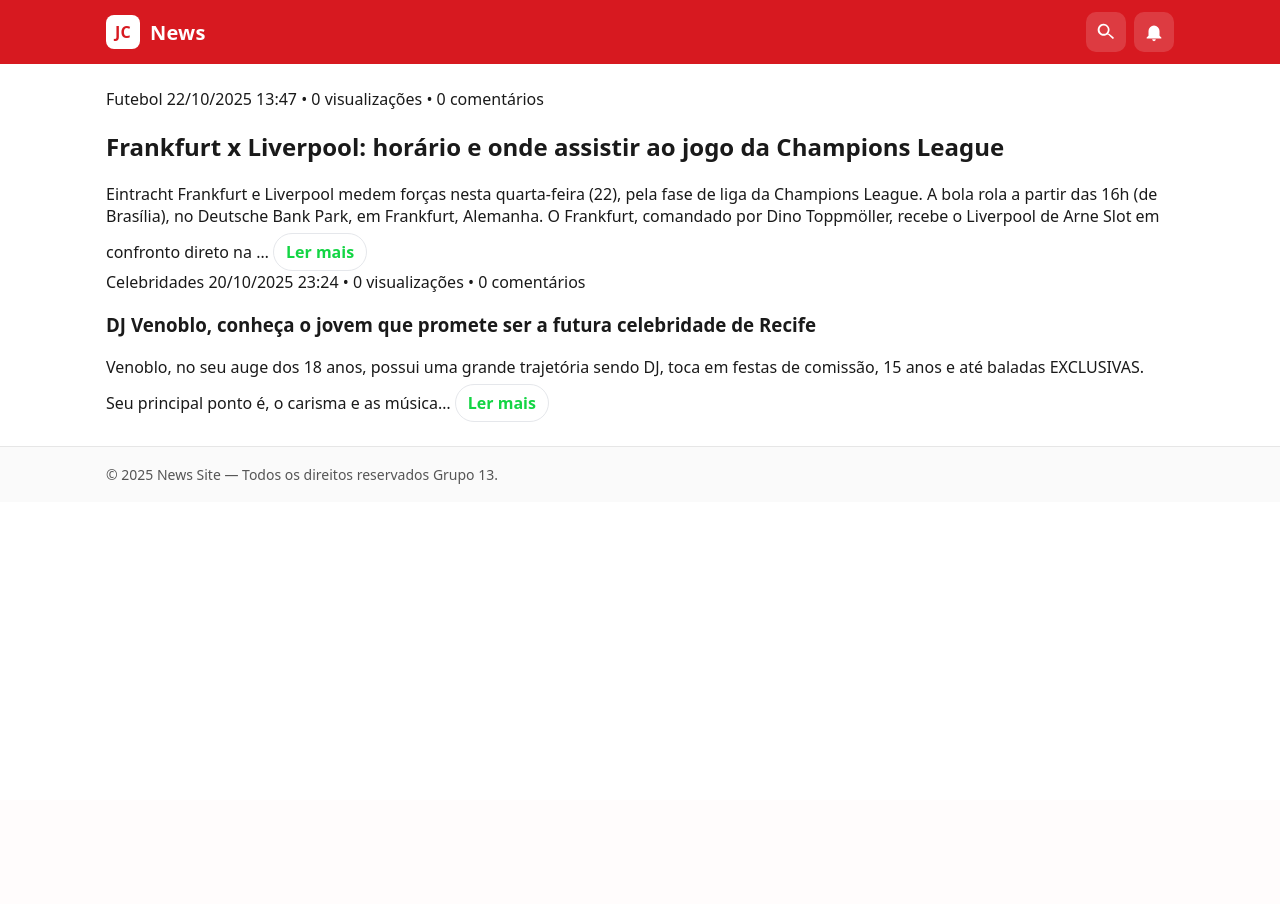
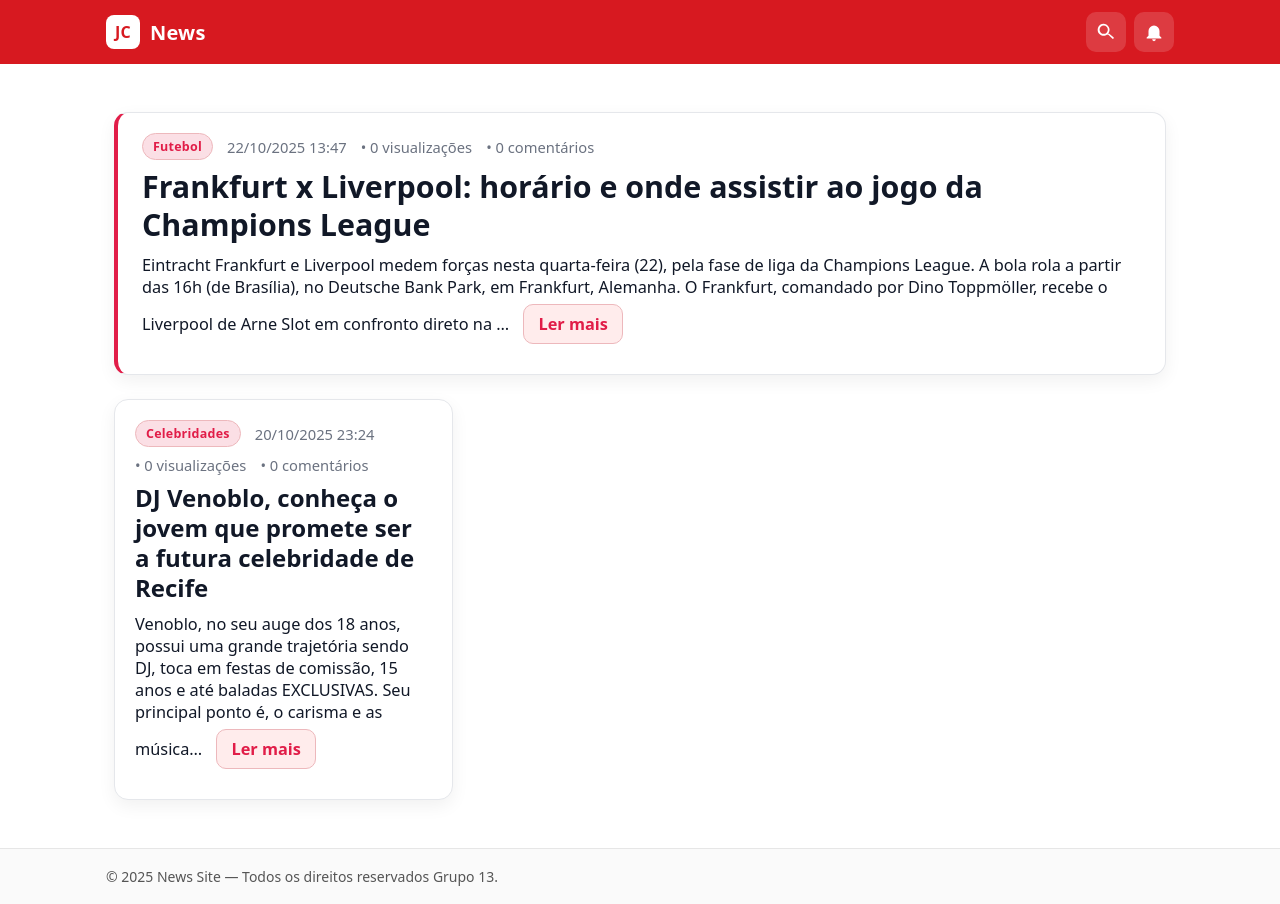
Before and after one commit to eduardohasantos/menjaro, a Django app: page / in a window 1280 px wide. Before the commit the page ends 484 px from the top, so only its background shows below. Run offline with Django 5.2, Linux system fonts and the light colour scheme; data comes from the database, SQL or seed files in the repository; data that the repository does not hold is empty.

Commit message:
Melhorando o front da home

```diff
--- a/project_jc/app1/static/app1/css/news.css
+++ b/project_jc/app1/static/app1/css/news.css
@@ -1,234 +1,279 @@
-/* =========================================
-   Página inicial de notícias (escopado)
-   ========================================= */
-.home-page{
-  /* Paleta e tokens locais */
-  --brand:#e21b2d;  /* vermelho do site */
-  --bg:#ffffff;
-  --card:#ffffff;
-  --text:#111827;
-  --muted:#6b7280;
-  --border:#e5e7eb;
-  --link:#0ea5e9;
-  --shadow:0 10px 25px rgba(0,0,0,.06);
-  --radius:16px;
+/* =======================================================
+   News Site · Lista e Grid de notícias
+   Escopo focado para não afetar o header/base
+   ======================================================= */
+
+/* ------------------ Tokens (CSS Variables) ------------------ */
+:root {
+  /* superfícies e tipografia (light) */
+  --news-bg: #ffffff;
+  --news-surface: #f8fafc;     /* slate-50 */
+  --news-card: #ffffff;
+  --news-text: #111827;        /* gray-900 */
+  --news-text-soft: #6b7280;   /* gray-500 */
+  --news-border: #e5e7eb;      /* gray-200 */
+
+  /* marca */
+  --news-primary: #e11d48;     /* rose-600: vermelho da marca */
+  --news-primary-strong: #be123c; /* rose-700 (hover) */
+
+  /* efeitos */
+  --news-radius-lg: 14px;
+  --news-radius-md: 10px;
+  --news-shadow: 0 6px 18px rgba(0,0,0,.06);
+  --news-shadow-hover: 0 10px 28px rgba(0,0,0,.12);
+
+  /* tipografia */
+  --news-title-weight: 800;
+  --news-ui-weight: 700;
+  --news-font-size: clamp(.98rem, 1.4vw, 1.02rem);
+  --news-h1-size: clamp(1.35rem, 2.4vw, 1.8rem);
+  --news-h2-size: clamp(1.3rem, 2.6vw, 1.9rem);
+  --news-h3-size: clamp(1.1rem, 2.2vw, 1.5rem);
+
+  /* espaçamentos */
+  --news-gap-sm: clamp(10px, 1.6vw, 14px);
+  --news-gap-md: clamp(12px, 2vw, 18px);
+  --news-gap-lg: clamp(16px, 2.4vw, 24px);
 }
 
-@media (prefers-color-scheme: dark){
-  .home-page{
-    --bg:#0b0c10;
-    --card:#0f1116;
-    --text:#e5e7eb;
-    --muted:#9ca3af;
-    --border:#1f2937;
-    --link:#38bdf8;
-    --shadow:0 10px 25px rgba(0,0,0,.35);
+@media (prefers-color-scheme: dark) {
+  :root {
+    --news-bg: #0b0f14;
+    --news-surface: #0f141b;
+    --news-card: #111827;        /* gray-900 */
+    --news-text: #e5e7eb;        /* gray-200 */
+    --news-text-soft: #9ca3af;   /* gray-400 */
+    --news-border: #1f2937;      /* gray-800 */
+    --news-shadow: 0 6px 18px rgba(0,0,0,.35);
+    --news-shadow-hover: 0 10px 30px rgba(0,0,0,.45);
   }
 }
 
-/* container visual só para a área principal da home */
-.home-page{
-  background: var(--bg);
-  border: 1px solid var(--border);
-  border-radius: var(--radius);
-  padding: clamp(16px,2.8vw,32px);
-  box-shadow: var(--shadow);
-  max-width: 1100px;
-  margin: clamp(12px,2vw,24px) auto;
+/* Respeita redução de movimento */
+@media (prefers-reduced-motion: reduce) {
+  * { animation: none !important; transition: none !important; }
 }
 
-/* Títulos globais da página */
-.home-page h1{
-  font-size: clamp(1.4rem, 2.5vw, 2.2rem);
-  margin: 0 0 .6em 0;
-  color: var(--text);
-  letter-spacing: -0.015em;
+/* ------------------ Escopo da página ------------------ */
+/* Usa o section.container desta view como raiz de escopo */
+section.container {
+  background: var(--news-bg);
+  padding: var(--news-gap-lg);
+  /* suaviza fontes */
+  -webkit-font-smoothing: antialiased;
+  -moz-osx-font-smoothing: grayscale;
 }
 
-/* ========= estados de busca ========= */
-.home-page h1 + ul{
-  list-style: none;
-  padding: 0;
-  margin: .5rem 0 0;
-}
-.home-page h1 + ul li{
-  background: var(--card);
-  border: 1px solid var(--border);
-  border-radius: 12px;
-  padding: .9rem 1rem;
-  box-shadow: var(--shadow);
-  margin-bottom: .75rem;
-}
-.home-page p{ color: var(--muted); }
-
-/* ========= cartão base de notícia ========= */
-.home-page .noticia{
-  background: var(--card);
-  border: 1px solid var(--border);
-  border-radius: 14px;
-  padding: clamp(12px,1.8vw,18px);
-  box-shadow: var(--shadow);
-  transition: transform .12s ease, box-shadow .12s ease, border-color .12s ease;
-}
-.home-page .noticia:hover{
-  transform: translateY(-2px);
-  box-shadow: 0 18px 36px rgba(0,0,0,.10);
-  border-color: color-mix(in oklab, var(--brand) 25%, var(--border));
+/* ------------------ Títulos & texto ------------------ */
+section.container h1 {
+  font-size: var(--news-h1-size);
+  font-weight: var(--news-title-weight);
+  color: var(--news-text);
+  margin: 8px 0 var(--news-gap-md);
 }
 
-/* Cabeçalho/meta da notícia */
-.home-page .noticia__cabecalho{
+section.container p {
+  color: var(--news-text-soft);
+  line-height: 1.6;
+}
+
+/* ------------------ Card de notícia ------------------ */
+.noticia {
+  background: var(--news-card);
+  border: 1px solid var(--news-border);
+  border-radius: var(--news-radius-lg);
+  padding: clamp(14px, 1.8vw, 20px);
+  box-shadow: var(--news-shadow);
+  transition: transform .18s ease, box-shadow .18s ease, border-color .18s ease;
+}
+
+.noticia:hover {
+  transform: translateY(-2px);
+  box-shadow: var(--news-shadow-hover);
+  /* fallback sem color-mix */
+  border-color: var(--news-primary);
+}
+
+@supports (color: color-mix(in oklab, white, black)) {
+  .noticia:hover {
+    border-color: color-mix(in oklab, var(--news-border) 65%, var(--news-primary));
+  }
+}
+
+/* Notícia principal (destaque) */
+.noticia--principal {
+  border-left: 4px solid var(--news-primary);
+  padding-left: clamp(16px, 2vw, 24px);
+  margin-bottom: var(--news-gap-lg);
+}
+
+/* ------------------ Cabeçalho da notícia ------------------ */
+.noticia__cabecalho {
   display: flex;
   flex-wrap: wrap;
-  gap: .5rem .8rem;
+  gap: 8px 14px;
   align-items: center;
-  color: var(--muted);
+  color: var(--news-text-soft);
   font-size: .92rem;
-  margin-bottom: .4rem;
+  margin-bottom: 8px;
 }
 
-.home-page .noticia__categoria{
-  display: inline-flex;
-  align-items: center;
-  gap: .4rem;
-  font-weight: 600;
-  color: #fff;
-  background: var(--brand);
-  padding: .25rem .6rem;
+.noticia__cabecalho time {
+  white-space: nowrap;
+}
+
+.noticia__categoria {
+  background: rgba(225, 29, 72, 0.08); /* leve wash do primário (fallback) */
+  color: var(--news-primary);
+  border: 1px solid rgba(225, 29, 72, 0.25);
+  padding: 4px 10px;
   border-radius: 999px;
+  font-weight: var(--news-ui-weight);
   font-size: .78rem;
   letter-spacing: .02em;
 }
 
-/* Títulos */
-.home-page .noticia__titulo{
-  color: var(--text);
-  margin: .2rem 0 .5rem;
-  line-height: 1.2;
-}
-
-/* Conteúdo (resumo) */
-.home-page .noticia__conteudo{
-  color: var(--text);
-  font-size: 1rem;
-  line-height: 1.65;
-}
-
-/* Ações (placeholder) */
-.home-page .noticia__acoes{
-  margin-top: .8rem;
-  display: flex;
-  gap: .6rem;
-}
-
-/* ========= destaque da notícia principal ========= */
-.home-page .noticia--principal{
-  padding: clamp(16px,3vw,28px);
-  border-width: 2px;
-  border-color: color-mix(in oklab, var(--brand) 25%, var(--border));
-  background:
-    linear-gradient(180deg, color-mix(in oklab, var(--brand) 6%, transparent), transparent 55%),
-    var(--card);
-}
-.home-page .noticia--principal .noticia__titulo{
-  font-size: clamp(1.4rem, 2.3vw, 2rem);
-  font-weight: 800;
-  letter-spacing: -0.02em;
-}
-.home-page .noticia--principal .noticia__conteudo{
-  font-size: clamp(1.02rem, 1.2vw, 1.125rem);
-}
-
-/* Barrinha decorativa abaixo do título da principal */
-.home-page .noticia--principal .noticia__titulo::after{
-  content:"";
-  display:block;
-  width: 72px;
-  height: 3px;
-  margin-top: 10px;
-  background: linear-gradient(90deg, var(--brand), transparent);
-  border-radius: 999px;
-}
-
-/* ========= grid das demais notícias ========= */
-.home-page .grid-noticias{
-  display: grid;
-  grid-template-columns: repeat(12, 1fr);
-  gap: clamp(12px, 2vw, 18px);
-  margin-top: clamp(14px, 2.2vw, 22px);
-}
-
-/* 3 colunas no desktop, 2 no tablet, 1 no mobile */
-.home-page .grid-noticias > .noticia{
-  grid-column: span 4;
-}
-@media (max-width: 1024px){
-  .home-page .grid-noticias > .noticia{ grid-column: span 6; }
-}
-@media (max-width: 640px){
-  .home-page .grid-noticias{ gap: 12px; }
-  .home-page .grid-noticias > .noticia{ grid-column: 1 / -1; }
-}
-
-/* Títulos das notícias secundárias */
-.home-page .grid-noticias .noticia .noticia__titulo{
-  font-size: clamp(1.05rem, 1.5vw, 1.25rem);
-  font-weight: 750;
-}
-
-/* Separadores sutis dentro dos cartões */
-.home-page .noticia__cabecalho + .noticia__titulo{
-  margin-top: .2rem;
-}
-.home-page .noticia__titulo + .noticia__conteudo{
-  margin-top: .3rem;
-}
-
-/* Links/âncoras nos resumos (se houver) */
-/* .home-page .noticia__conteudo a{
-  color: var(--link);
-  text-decoration: underline;
-  text-underline-offset: 2px;
-} */
-.home-page .noticia__conteudo a:hover{
-  text-decoration-thickness: 2px;
-}
-
-/* Acessibilidade: foco visível em elementos clicáveis internos */
-.home-page a:focus-visible,
-.home-page button:focus-visible{
-  outline: 3px solid color-mix(in oklab, var(--brand) 35%, #fff);
-  outline-offset: 2px;
-  border-radius: 8px;
-}
-
-/* Espaçamentos quando não há notícias (estado vazio) */
-.home-page > h1 + p{
-  margin-top: .4rem;
-}
-
-/* Impressão: limpa plano de fundo e sombras */
-@media print{
-  .home-page{
-    box-shadow: none;
-    border: none;
-    padding: 0; margin: 0;
+@supports (color: color-mix(in oklab, white, black)) {
+  .noticia__categoria {
+    background: color-mix(in oklab, var(--news-primary) 14%, transparent);
+    border-color: color-mix(in oklab, var(--news-primary) 28%, var(--news-border));
   }
 }
 
-/* alvo direto do seu link */
-.noticia__conteudo a.ler__mais{
-  display:inline-block;
-  margin-top:6px;
-  padding:.45rem .75rem;
-  border:1px solid #e5e7eb;
-  border-radius:999px;
-  text-decoration:none;
-  font-weight:600;
-  color:#13d544;
-  background:#fff;
+/* ------------------ Títulos ------------------ */
+.noticia__titulo {
+  color: var(--news-text);
+  line-height: 1.25;
+  margin: 6px 0 10px;
+  font-weight: var(--news-title-weight);
+  font-size: var(--news-h3-size);
+  word-wrap: break-word;
+  overflow-wrap: anywhere;
 }
-.noticia__conteudo a.ler__mais:hover{
-  background:#f3f4f6;
-  text-decoration:none;
+
+.noticia--principal .noticia__titulo {
+  font-size: var(--news-h2-size);
 }
+
+/* ------------------ Conteúdo & link “Ler mais” ------------------ */
+.noticia__conteudo {
+  color: var(--news-text);
+  font-size: var(--news-font-size);
+}
+
+.ler__mais {
+  display: inline-block;
+  margin-left: 10px;
+  margin-top: 6px;
+  padding: 8px 14px;
+  border-radius: var(--news-radius-md);
+  text-decoration: none;
+  font-weight: var(--news-ui-weight);
+  border: 1px solid var(--news-border);
+  color: var(--news-primary);
+  background: #fff;
+  transition: background-color .18s ease, border-color .18s ease, transform .1s ease, color .18s ease;
+}
+
+@supports (color: color-mix(in oklab, white, black)) {
+  .ler__mais {
+    background: color-mix(in oklab, var(--news-primary) 10%, var(--news-card));
+    border-color: color-mix(in oklab, var(--news-primary) 28%, var(--news-border));
+  }
+  .ler__mais:hover {
+    background: color-mix(in oklab, var(--news-primary) 16%, var(--news-card));
+    border-color: var(--news-primary);
+  }
+}
+
+.ler__mais:hover {
+  color: var(--news-primary-strong);
+}
+
+.ler__mais:active {
+  transform: translateY(1px);
+}
+
+/* ------------------ Grid “Mais notícias” ------------------ */
+.grid-noticias {
+  display: grid;
+  gap: var(--news-gap-md);
+  margin-top: var(--news-gap-md);
+}
+
+@media (min-width: 640px) {
+  .grid-noticias { grid-template-columns: repeat(2, minmax(0, 1fr)); }
+}
+@media (min-width: 1024px) {
+  .grid-noticias { grid-template-columns: repeat(3, minmax(0, 1fr)); }
+}
+
+/* ------------------ Estados vazios / mensagens ------------------ */
+section.container > p,
+section.container > .empty-state {
+  background: var(--news-surface);
+  border: 1px dashed var(--news-border);
+  color: var(--news-text-soft);
+  border-radius: var(--news-radius-md);
+  padding: 14px 16px;
+}
+
+/* ------------------ Lista de resultados da busca ------------------ */
+section.container ul {
+  list-style: none;
+  margin: 8px 0 0;
+  padding: 0;
+}
+section.container ul li {
+  background: var(--news-card);
+  border: 1px solid var(--news-border);
+  border-radius: var(--news-radius-md);
+  padding: 10px 12px;
+  margin-bottom: 8px;
+  color: var(--news-text);
+}
+
+/* ------------------ Ações (placeholder) ------------------ */
+.noticia__acoes {
+  margin-top: 10px;
+  display: flex;
+  gap: 10px;
+}
+
+/* ------------------ Acessibilidade ------------------ */
+.noticia a:focus-visible,
+.ler__mais:focus-visible {
+  outline: 3px solid #fda4af; /* rose-300 visível em light/dark */
+  outline-offset: 3px;
+  border-radius: calc(var(--news-radius-md) + 2px);
+}
+
+.noticia__titulo a {
+  color: inherit;
+  text-decoration: none;
+}
+.noticia__titulo a:hover {
+  text-decoration: underline;
+}
+
+/* Evita “saltos” em imagens (se um dia tiver thumb) */
+.noticia img {
+  max-width: 100%;
+  height: auto;
+  display: block;
+  border-radius: calc(var(--news-radius-lg) - 4px);
+}
+
+/* ------------------ Utilidades pequenas ------------------ */
+.hidden { display: none !important; }
+
+/* Impressão (remove sombras e cores muito fortes) */
+@media print {
+  .noticia, section.container ul li {
+    box-shadow: none !important;
+    border-color: #bbb !important;
+    background: #fff !important;
+  }
+  .ler__mais { display: none !important; }
+}
```
